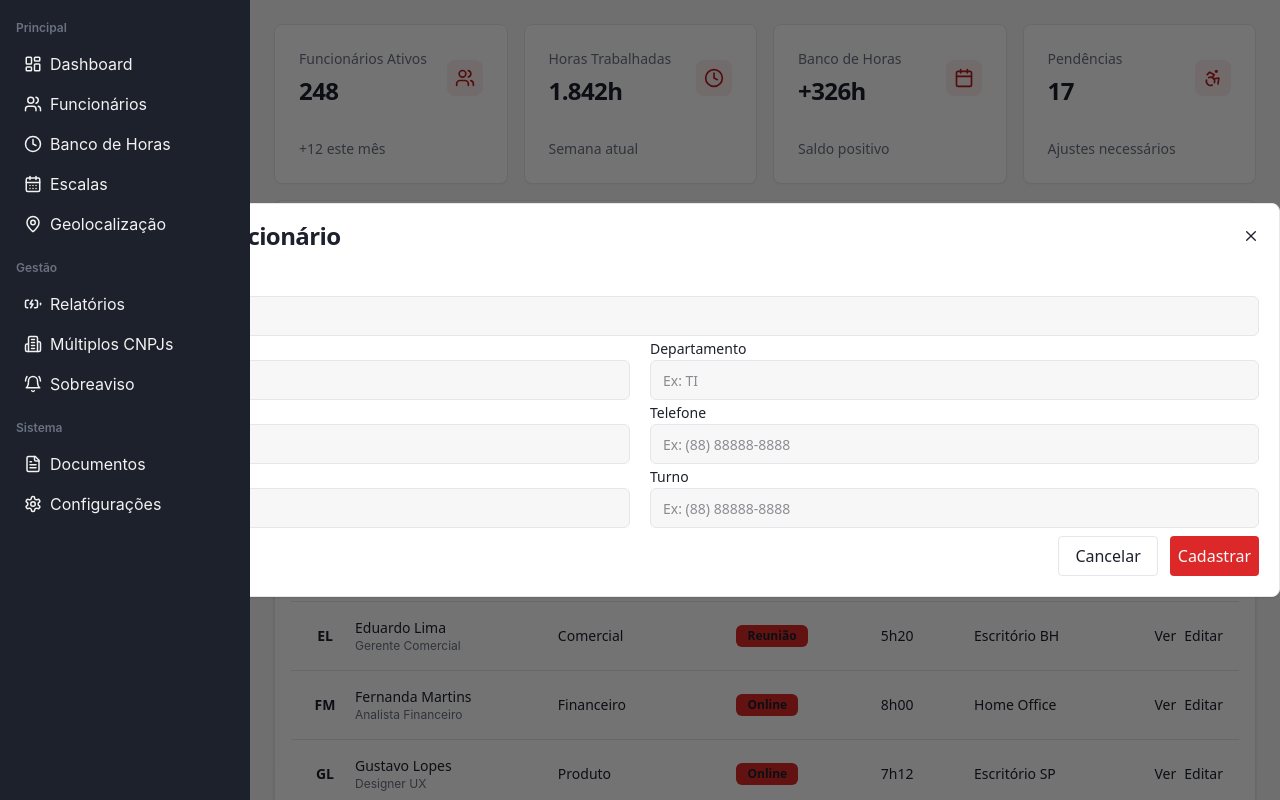
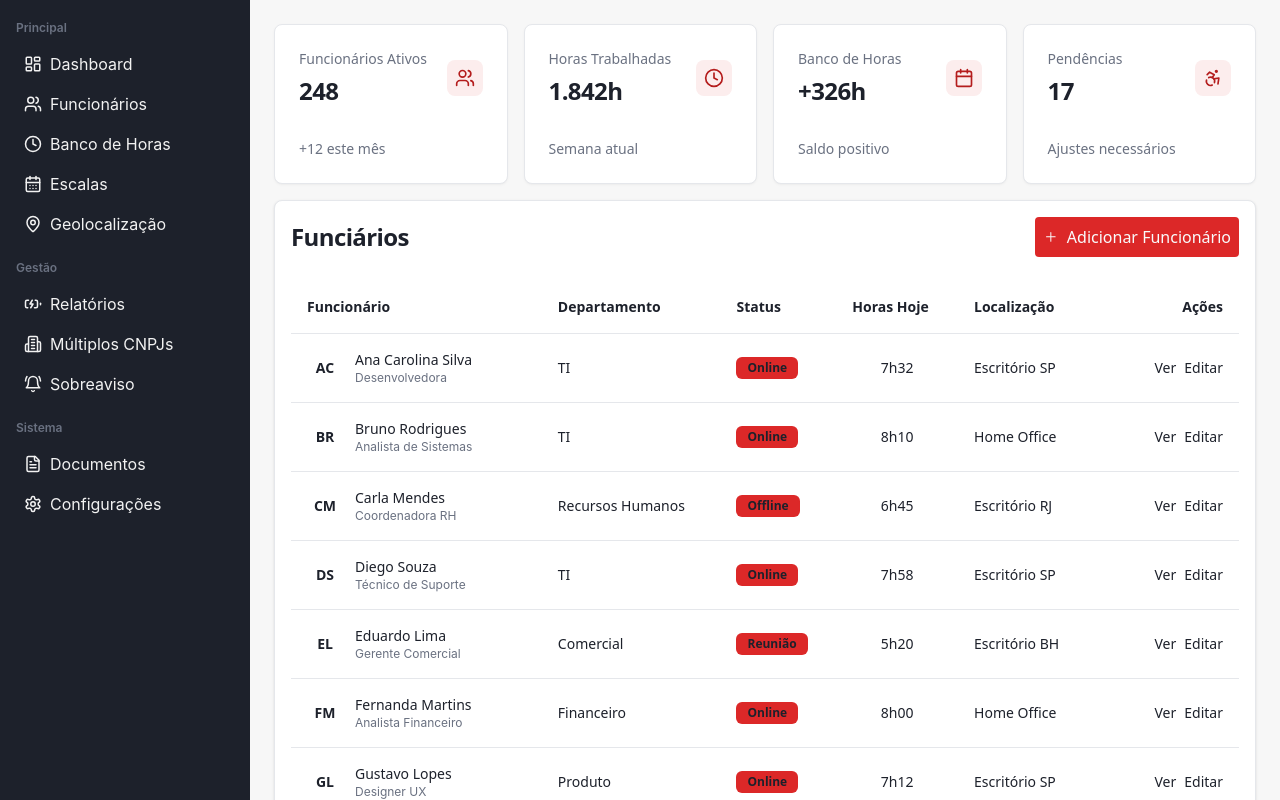
Before and after one commit to AntonioCassian/dash-time-control, a Next.js app: page / in a window 1280 px wide. Shown: the top 800 px of the page. Built offline with nearby package versions, Linux system fonts and the light colour scheme.

Commit message:
feat: modal

```diff
--- a/src/app/page.tsx
+++ b/src/app/page.tsx
@@ -1,12 +1,14 @@
+'use client';
 import { LuUsers, LuClock, LuCalendar, LuAccessibility } from "react-icons/lu";
 import { Card, CardContent, CardDescription, CardHeader, CardTitle } from "@/components/ui/card";
 import { Badge } from "@/components/ui/bagdes";
 import { EmployeesTable } from "@/components/Employes";
 import { Fragment } from "react/jsx-runtime";
 import { FormModal } from "@/components/FormModal";
+import { useModal } from "@/hooks/modal";
 
 export default function Home() {
-
+  const { modalType, openModal, closeModal, modalRef } = useModal();
   const stats = [
     {
       title: "Funcionários Ativos",
@@ -43,8 +45,8 @@ export default function Home() {
             <Card key={stat.title} className="overflow-hidden border-card stat-card-shadow transition-all hover:stat-card-shadow-hover">
               <CardHeader className="flex justify-between flex-row items-center gap-2">
                 <div>
-                <CardDescription>{stat.title}</CardDescription>
-                <p className="mt-1.5 text-2xl font-bold tracking-tight text-[var(--card-foreground)]">{stat.value}</p>
+                  <CardDescription>{stat.title}</CardDescription>
+                  <p className="mt-1.5 text-2xl font-bold tracking-tight text-[var(--card-foreground)]">{stat.value}</p>
                 </div>
                 <div className="rounded-lg p-2 bg-[var(--bg-accent)]">
                   <Icon className="w-5 h-5 text-[var(--accent-foreground)]" />
@@ -57,7 +59,7 @@ export default function Home() {
           );
         })}
       </div>
-      <FormModal />
+
       <EmployeesTable />
     </Fragment>
   );
--- a/src/components/Employes.tsx
+++ b/src/components/Employes.tsx
@@ -1,7 +1,10 @@
+'use client';
 import { Card, CardHeader, CardTitle, CardContent } from "@/components/ui/card";
 import { GoPlus } from "react-icons/go";
 import { Button } from "./ui/button";
 import { Badge } from "./ui/bagdes";
+import { useModal } from "@/hooks/modal";
+import { FormModal } from "./FormModal";
 
 const employees = [
   {
@@ -107,12 +110,18 @@ const employees = [
 ];
 
 export const EmployeesTable = () => {
+  const modal = useModal();
+
   return (
+    <>
       <Card className="border-card p-4">
         <CardHeader className="flex justify-between flex-row items-center pt-0 px-0">
           <CardTitle className="text-2xl">Funciários</CardTitle>
           <div>
-          <Button />
+            <Button onClick={() => { modal.openModal('funcionario') }}>
+              <GoPlus />
+              Adicionar Funcionário
+            </Button>
           </div>
         </CardHeader>
 
@@ -195,5 +204,16 @@ export const EmployeesTable = () => {
           </div>
         </CardContent>
       </Card>
+      const modal = useModal();
+
+
+
+      {modal.modalType === "funcionario" && (
+        <FormModal
+          closeModal={modal.closeModal}
+          modalRef={modal.modalRef}
+        />
+      )}
+    </>
   );
 };
--- a/src/components/FormModal.tsx
+++ b/src/components/FormModal.tsx
@@ -1,15 +1,21 @@
+'use client';
 import { CgClose } from "react-icons/cg"
 import { Card, CardContent, CardHeader, CardTitle } from "./ui/card"
 import { Input } from "./ui/input"
 import { Button } from "./ui/button"
 
-export const FormModal = () => {
+type Props = {
+  closeModal: () => void
+  modalRef: React.RefObject<HTMLDivElement | null>
+}
+
+export const FormModal = ({closeModal, modalRef}: Props) => {
     return (
-        <div className="bg-black/55 fixed inset-0 flex justify-center items-center">
-            <Card className="overflow-hidden border-card p-5 min-w-[350px] w-full">
+        <div className="bg-black/55 fixed inset-0 flex justify-center items-center z-30" ref={modalRef}>
+            <Card className="overflow-hidden border-card p-5 min-w-[350px] max-w-[550px] w-full">
                 <CardHeader className="flex justify-between items-center flex-row pt-0 px-0">
                     <CardTitle className="p-0">Cadastrar Novo Funcionário</CardTitle>
-                    <div><CgClose /></div>
+                    <div className="cursor-pointer border p-2" onClick={closeModal}><CgClose /></div>
                 </CardHeader>
                 <CardContent className="p-0">
                     <form action="">
--- /dev/null
+++ b/src/hooks/modal.ts
@@ -0,0 +1,46 @@
+'use client';
+
+import { useState, useEffect, useRef } from "react";
+
+type ModalType =
+  | "funcionario"
+  | null;
+
+export const useModal = () => {
+  const [modalType, setModalType] = useState<ModalType>(null);
+  const modalRef = useRef<HTMLDivElement | null>(null);
+
+   const openModal = (type: Exclude<ModalType, null>) => {
+    setModalType(type);
+  };
+
+  const closeModal = () => {
+    setModalType(null);
+  };
+
+  useEffect(() => {
+    const handleClickOutside = (event: MouseEvent ) => {
+      if (
+        modalRef.current &&
+        !modalRef.current?.contains(event.target as Node)
+      ) {
+        closeModal();
+      }
+    };
+
+    if (modalType) {
+      document.addEventListener("mousedown", handleClickOutside);
+    }
+
+    return () => {
+      document.removeEventListener("mousedown", handleClickOutside);
+    };
+  }, [modalType]);
+
+  return {
+    modalType,
+    openModal,
+    closeModal,
+    modalRef,
+  };
+};
```
Lines whose indentation alone changed are shown as unchanged.
